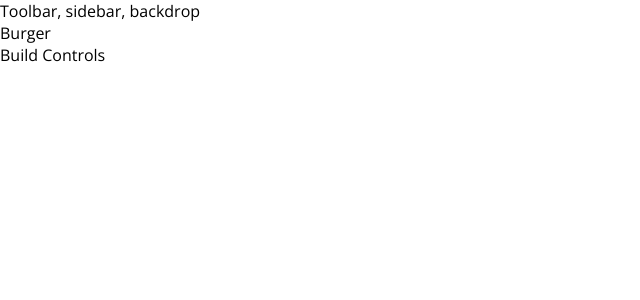
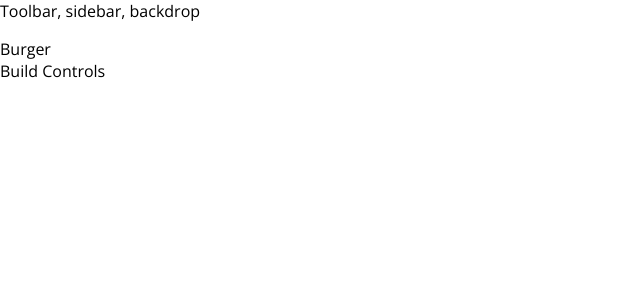
Before and after one commit to gabycasper007/adelyn, a React (Create React App) app: page / in a window 1280 px wide. Shown: the top 300 px of the page, without its empty margins (0-640 px from the left). Built offline with nearby package versions, Linux system fonts and the light colour scheme.

Commit message:
Layout Style

```diff
--- a/src/components/Layout/Layout.jsx
+++ b/src/components/Layout/Layout.jsx
@@ -1,8 +1,10 @@
 import React from "react";
+import classes from "./Layout.module.css";
+
 const layout = props => (
   <>
     <div>Toolbar, sidebar, backdrop</div>
-    <main>{props.children}</main>
+    <main className={classes.Content}>{props.children}</main>
   </>
 );
 export default layout;
--- /dev/null
+++ b/src/components/Layout/Layout.module.css
@@ -0,0 +1,3 @@
+.Content {
+  margin-top: 16px;
+}
```
